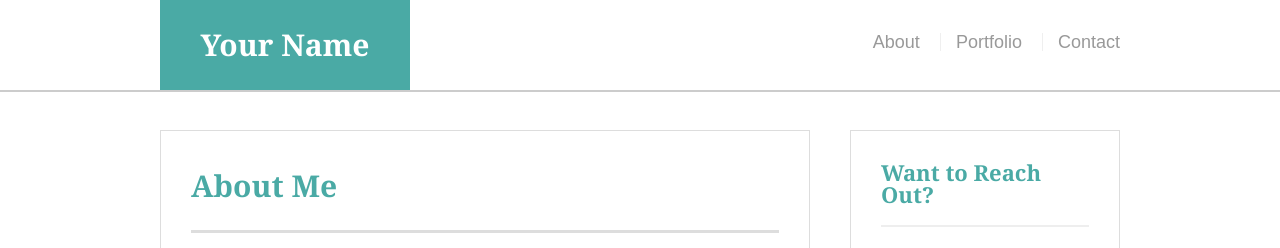
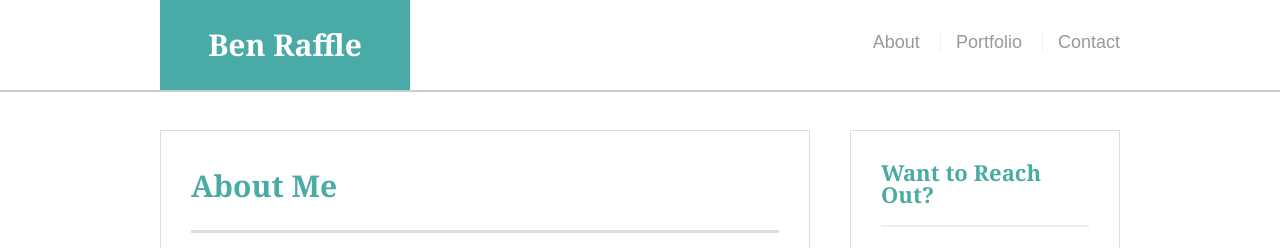
Before and after one commit to BenjaminRaffle81/Basic-Portfolio, a plain HTML site: page index.html in a window 1280 px wide. Shown: the top 248 px of the page. Drawn offline with Linux system fonts and the light colour scheme.

Commit message:
Update name
- Updating the logo name to my own
  name which is Ben Raffle

```diff
--- a/index.html
+++ b/index.html
@@ -12,7 +12,7 @@
 
   <header id="masthead">
     <div class="container">
-      <a href="index.html" id="logo">Your Name</a>
+      <a href="index.html" id="logo">Ben Raffle</a>
       <nav>
         <a href="index.html">About</a>
         <a href="portfolio.html">Portfolio</a>
```
